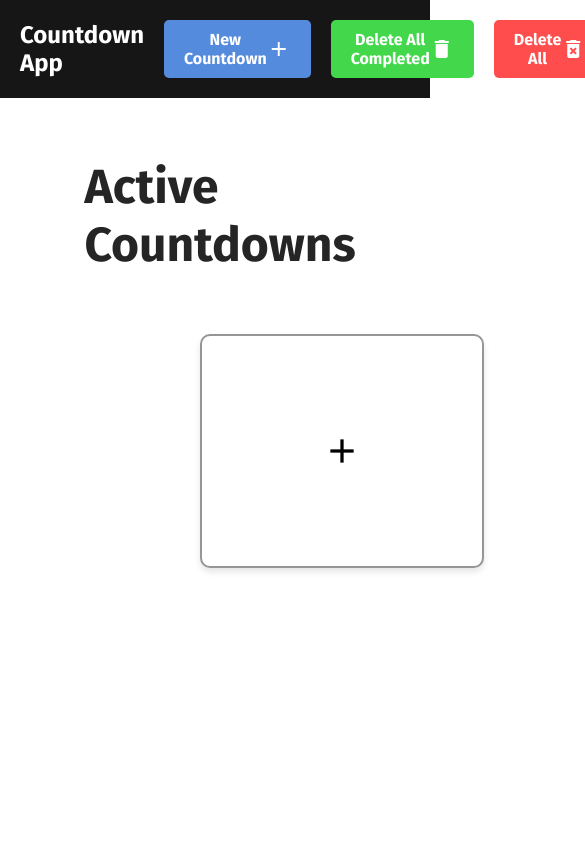
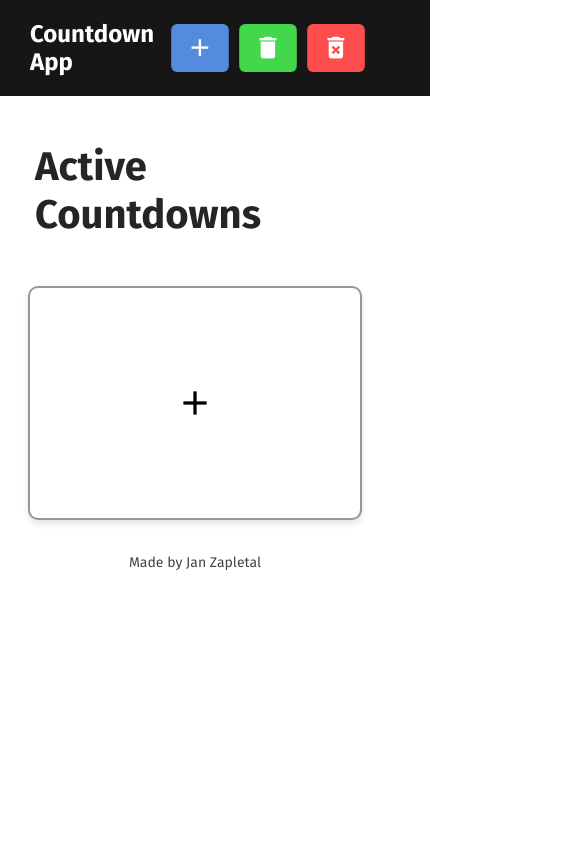
Before and after one commit to zapletaljan/Countdown, a plain HTML site: page index.html in a window 390 px wide. Shown: the top 844 px of the page, 585 px wide, since content can reach past the window. Drawn offline with nearby package versions, Linux system fonts and the light colour scheme; a web font is replaced by a local one.

Commit message:
mobile responsivity, subtle style adjustments

```diff
--- a/index.html
+++ b/index.html
@@ -17,29 +17,29 @@
 </head>
 
 <body>
-    <section id="hidden">
+
     <nav id="nav">
         <div id="nav-wrapper">
             <h1>Countdown App</h1>
             <div id="nav-right">
                 <button id="add-countdown-btn" class="nav-btn" onclick="openModal()">
-                        New Countdown <span class="material-icons">add</span>
+                    <p>New Countdown</p> <span class="material-icons">add</span>
                 </button>
                 <button id="delete-all-completed-btn" class="nav-btn" onclick="deleteAllCompletedCountdowns()">
-                        Delete All Completed <span class="material-icons" >delete</span>
+                    <p>Delete All Completed</p> <span class="material-icons">delete</span>
                 </button>
                 <button id="delete-all-btn" class="nav-btn" onclick="deleteAllCountdowns()">
-                        Delete All <span class="material-icons" >delete_forever</span>
+                    <p>Delete All</p> <span class="material-icons">delete_forever</span>
                 </button>
             </div>
         </div>
 
     </nav>
-        <div id="app-wrapper">
+    <div id="app-wrapper" >
         <div id="header">
             <h1>Active Countdowns</h1>
         </div>
-            <div id="countdown-wrapper">
+        <div id="countdown-wrapper" >
             <div class="countdown-item-new" id="countdown-add" onclick="openModal()">
                 <span class="material-icons">add</span>
             </div>
@@ -64,7 +64,7 @@
             </form>
         </div>
     </div>
-    </section>
+
 
     <script src="code.js"></script>
 
--- a/styles.css
+++ b/styles.css
@@ -1,6 +1,6 @@
 body {
     font-family: Fira Sans, sans-serif;
-    height: 100vh;
+    min-height: 100vh; /* Changed from height to min-height to prevent cutting off scrolling */
     margin: 0 auto;
     background-color: #ffffff;
 }
@@ -17,7 +17,6 @@ body h1 {
     padding: 20px;
     background-color: #161616;
     width: 100%;
-    max-height: 80px;
 }
 
 #nav-right {
@@ -47,12 +46,17 @@ body h1 {
     padding: 20px;
 }
 
+#app-wrapper {
+    align-items: center;
+    margin: 0 200px;
+    height: 100%;
+}
+
 #countdown-wrapper {
     border-radius: 10px;
     margin: 0 auto;
     min-height: 600px;
-    min-width: 1000px;
-    max-width: 1000px;
+    width: 1000px; /* Simplified fixed width for desktop */
     display: grid;
     grid-template-columns: repeat(4, 1fr);
     grid-template-rows: repeat(3, 1fr);
@@ -118,6 +122,7 @@ body h1 {
     height: 200px;
     box-shadow: 0px 4px 6px rgba(17, 116, 17, 0.432);
 }
+
 .countdown-completed-p {
     font-family: "Fira Sans", sans-serif;
     font-weight: 700;
@@ -139,7 +144,6 @@ body h1 {
     transition: all 0.3s ease;
 }
 
-
 .card-action-btn-done-btn .material-icons {
     color: #1d4112;
 }
@@ -160,13 +164,6 @@ body h1 {
 .card-action-btn-delete-btn:hover {
     background-color: #ff9595;
     transition: all 0.3s ease;
-}
-
-#app-wrapper {
-    align-items: center;
-    margin: 0 200px;
-    height: 100%;
-    height: 100%;
 }
 
 #footer {
@@ -195,6 +192,7 @@ body h1 {
     justify-content: center;
     align-items: center;
     transition: all 0.3s ease;
+    max-height: 50px;
 }
 
 #add-countdown-btn:hover {
@@ -216,6 +214,7 @@ body h1 {
     justify-content: center;
     align-items: center;
     transition: all 0.3s ease;
+    max-height: 50px;
 }
 
 #delete-all-btn:hover {
@@ -237,6 +236,7 @@ body h1 {
     justify-content: center;
     align-items: center;
     transition: all 0.3s ease;
+    max-height: 50px;
 }
 
 #delete-all-completed-btn:hover {
@@ -255,18 +255,15 @@ body h1 {
     cursor: pointer;
 }
 
-/* Overlay that dims the page behind the modal */
 #overlay {
     position: fixed;
     inset: 0;
-    /* top:0; right:0; bottom:0; left:0 */
     background: rgba(0, 0, 0, 0.5);
     backdrop-filter: blur(2px);
     -webkit-backdrop-filter: blur(2px);
     z-index: 50;
 }
 
-/* Modal container centered on screen */
 #modal {
     position: fixed;
     left: 50%;
@@ -330,7 +327,7 @@ body h1 {
     justify-content: center;
     align-items: center;
     font-weight: 700;
-    color: #330f0f;
+    color:white;
     height: 35px;
     background-color: #ff4d4d;
     border: none;
@@ -340,7 +337,7 @@ body h1 {
 }
 
 #close-modal-btn:hover {
-    background-color: #ff9595;
+    background-color: #c53c3c;
     transition: all 0.3s ease;
 }
 
@@ -350,7 +347,7 @@ body h1 {
     justify-content: center;
     align-items: center;
     font-weight: 700;
-    color: #330f0f;
+    color:white;
     height: 35px;
     background-color: #43d84b;
     border: none;
@@ -360,7 +357,7 @@ body h1 {
 }
 
 #create-modal-btn:hover {
-    background-color: #7fff58;
+    background-color: #33a339;
     transition: all 0.3s ease;
 }
 
@@ -381,7 +378,68 @@ body h1 {
     cursor: pointer;
 }
 
-/* utility hidden class used by JS to toggle visibility */
 .hidden {
     display: none;
 }
+
+
+/* ========================================================
+   ONE CLEAN @MEDIA BLOCK FOR PHONES (MAX-WIDTH: 768px)
+   ======================================================== */
+@media (max-width: 768px) {
+    /* Shrank giant main page header text */
+    body h1 {
+        font-size: 40px;
+    }
+
+    /* Stripped desktop margins so layout elements use full device width safely */
+    #app-wrapper {
+        margin: 0;
+        padding: 0 15px;
+    }
+
+    /* Kept elements side by side but cleared wide margins */
+    #nav-wrapper {
+        margin: 0;
+        padding: 0 10px;
+        flex-direction: row;
+    }
+
+    /* Stack buttons tightly vertically if they overflow */
+    #nav-right {
+        gap: 20px;
+        flex-direction: row;
+        align-items: flex-end;
+        margin-right: 40px;
+    }
+
+    /* Dropped navigation buttons down a fraction for thumb ergonomics */
+    #nav-right button {
+        transform: scale(1.2);
+        padding: 8px 12px;
+    }
+    #nav-right button p {
+        display: none;
+    }
+
+    /* Changed desktop grid layout to a simple, centered single column stack */
+    #countdown-wrapper {
+        display: flex;
+        flex-direction: column;
+        align-items: center;
+        width: 100%;
+        min-height: auto;
+    }
+
+    /* Overrode fixed pixel widths with fluid percentage values for phone screens */
+    .countdown-item,
+    .countdown-item-new,
+    .countdown-item-completed {
+        width: 100%;
+        max-width: 300px; /* Blocks layout from stretching too wide on wide phones */
+    }
+
+    #hidden {
+        display: block;
+    }
+}
```
Lines whose indentation alone changed are shown as unchanged.
